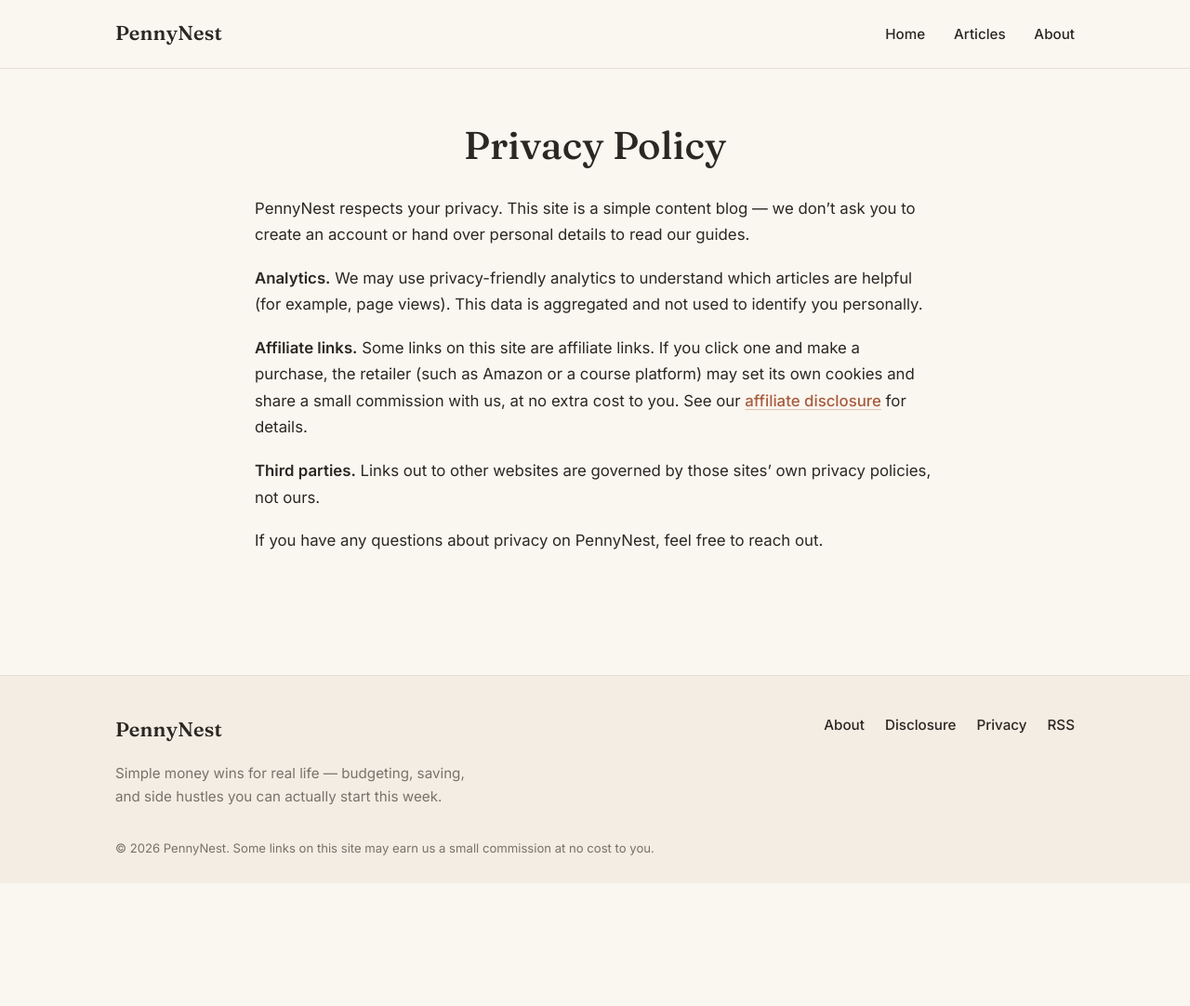
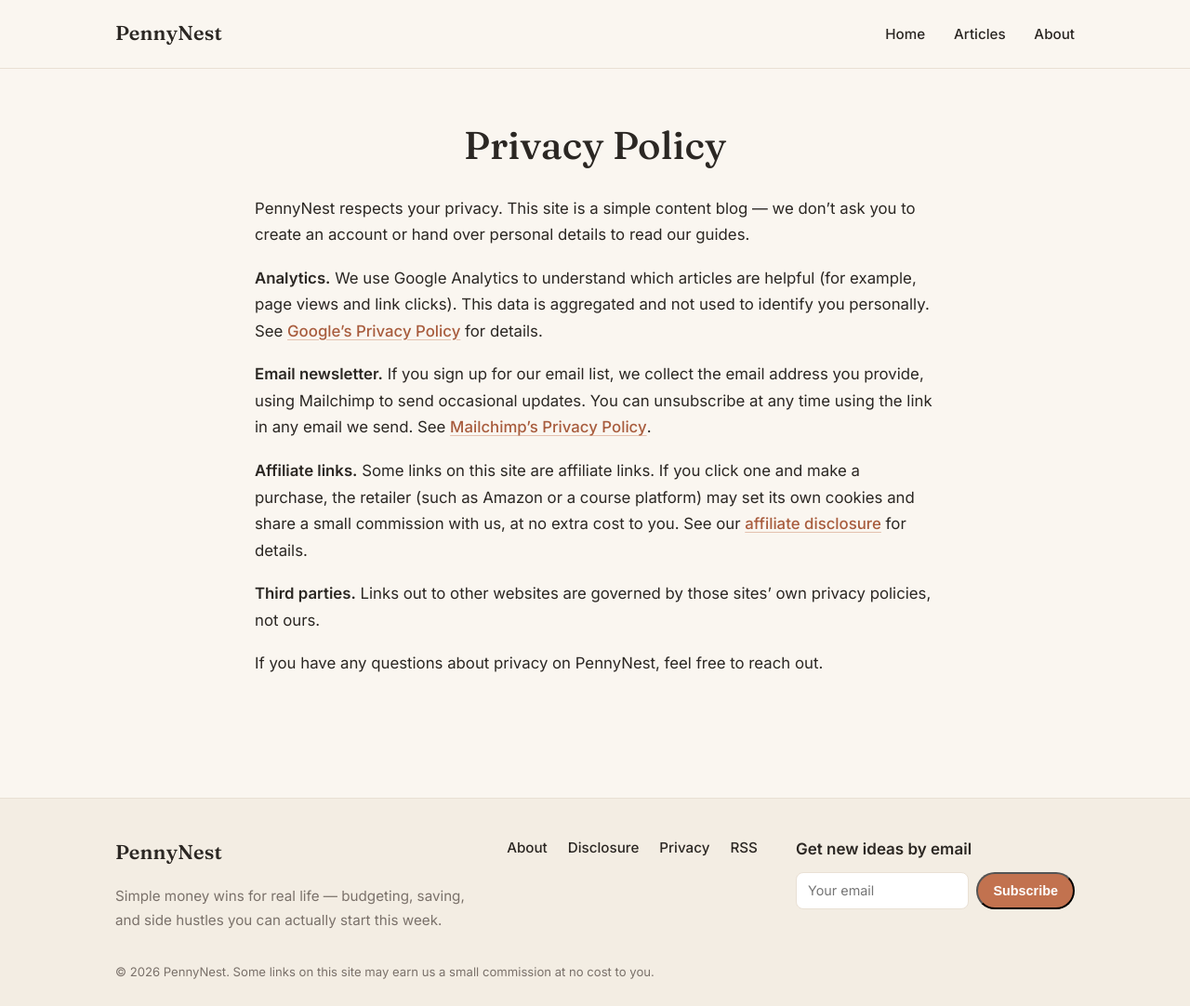
Before and after one commit to cozylifepicks/pennynest, a Jekyll site: the page built from privacy.md, in a window 1280 px wide and 1082 px high. Shown: the whole window at 93% size. Built offline with Jekyll 4.4.1, drawn with Linux system fonts in a browser that asks for light colours.

Commit message:
Add email newsletter signup (Mailchimp free plan) to footer + privacy policy update

```diff
--- a/_layouts/default.html
+++ b/_layouts/default.html
@@ -47,6 +47,16 @@
         <a href="{{ '/privacy/' | relative_url }}">Privacy</a>
         <a href="{{ '/feed.xml' | relative_url }}">RSS</a>
       </nav>
+      <div class="footer-newsletter">
+        <p class="footer-newsletter-title">Get new ideas by email</p>
+        <form action="https://app.us4.list-manage.com/subscribe/post?u=0c0152970d6dc82a540d46a35&amp;id=a02e12a40b&amp;f_id=00e825eaf0" method="post" name="mc-embedded-subscribe-form" class="footer-newsletter-form" target="_blank" novalidate>
+          <input type="email" name="EMAIL" placeholder="Your email" required class="footer-newsletter-input">
+          <div aria-hidden="true" style="position:absolute;left:-5000px;">
+            <input type="text" name="b_0c0152970d6dc82a540d46a35_a02e12a40b" tabindex="-1" value="">
+          </div>
+          <button type="submit" class="btn footer-newsletter-btn">Subscribe</button>
+        </form>
+      </div>
     </div>
     <div class="wrap footer-small">
       <p>© {{ site.time | date: '%Y' }} {{ site.title }}. Some links on this site may earn us a small commission at no cost to you.</p>
--- a/assets/css/main.css
+++ b/assets/css/main.css
@@ -363,6 +363,24 @@ a { color: var(--terra-dark); }
 
 .footer-links a:hover { color: var(--terra-dark); }
 
+.footer-newsletter { max-width: 300px; }
+
+.footer-newsletter-title { font-weight: 600; margin: 0 0 10px; }
+
+.footer-newsletter-form { display: flex; gap: 8px; }
+
+.footer-newsletter-input {
+  flex: 1;
+  min-width: 0;
+  padding: 10px 12px;
+  border: 1px solid var(--line);
+  border-radius: 8px;
+  font-size: 0.9rem;
+  font-family: inherit;
+}
+
+.footer-newsletter-btn { padding: 10px 16px; font-size: 0.9rem; white-space: nowrap; }
+
 .footer-small {
   padding-bottom: 26px;
 }
--- a/privacy.md
+++ b/privacy.md
@@ -7,9 +7,15 @@ permalink: /privacy/
 PennyNest respects your privacy. This site is a simple content blog — we don't
 ask you to create an account or hand over personal details to read our guides.
 
-**Analytics.** We may use privacy-friendly analytics to understand which
-articles are helpful (for example, page views). This data is aggregated and not
-used to identify you personally.
+**Analytics.** We use Google Analytics to understand which articles are
+helpful (for example, page views and link clicks). This data is aggregated and
+not used to identify you personally. See
+[Google's Privacy Policy](https://policies.google.com/privacy) for details.
+
+**Email newsletter.** If you sign up for our email list, we collect the email
+address you provide, using Mailchimp to send occasional updates. You can
+unsubscribe at any time using the link in any email we send. See
+[Mailchimp's Privacy Policy](https://www.intuit.com/privacy/statement/).
 
 **Affiliate links.** Some links on this site are affiliate links. If you click
 one and make a purchase, the retailer (such as Amazon or a course platform) may
```
